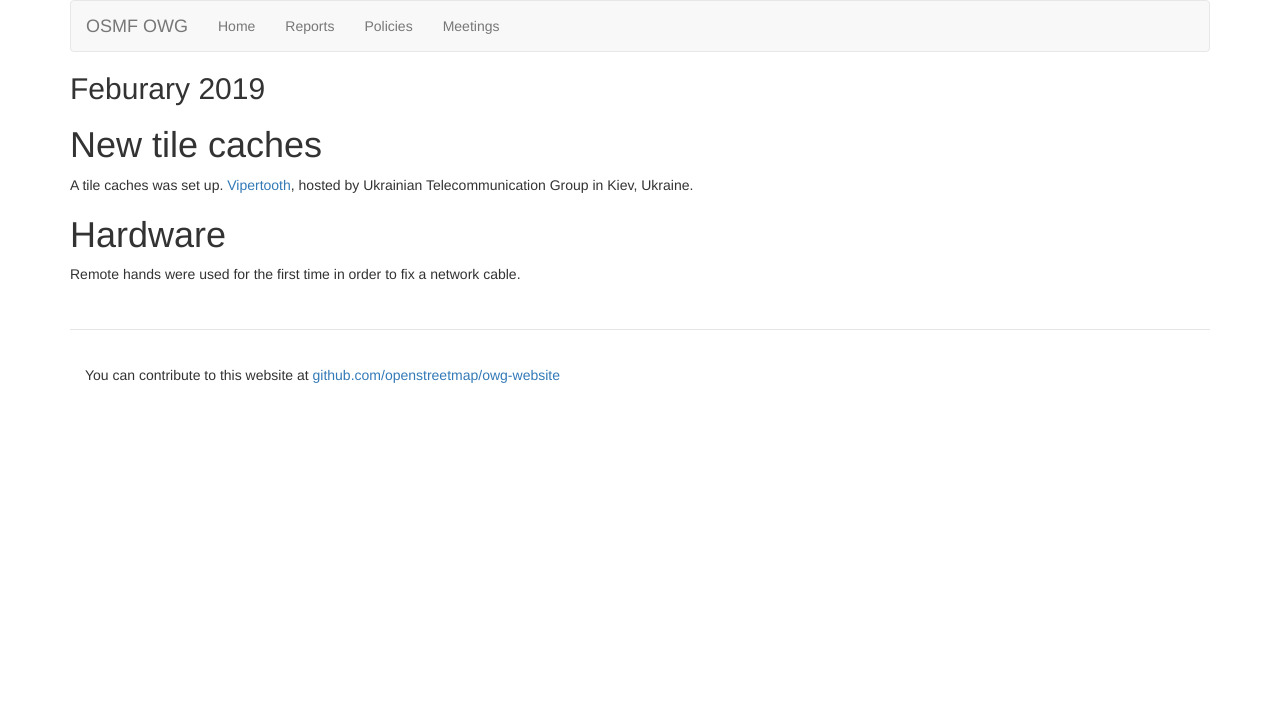
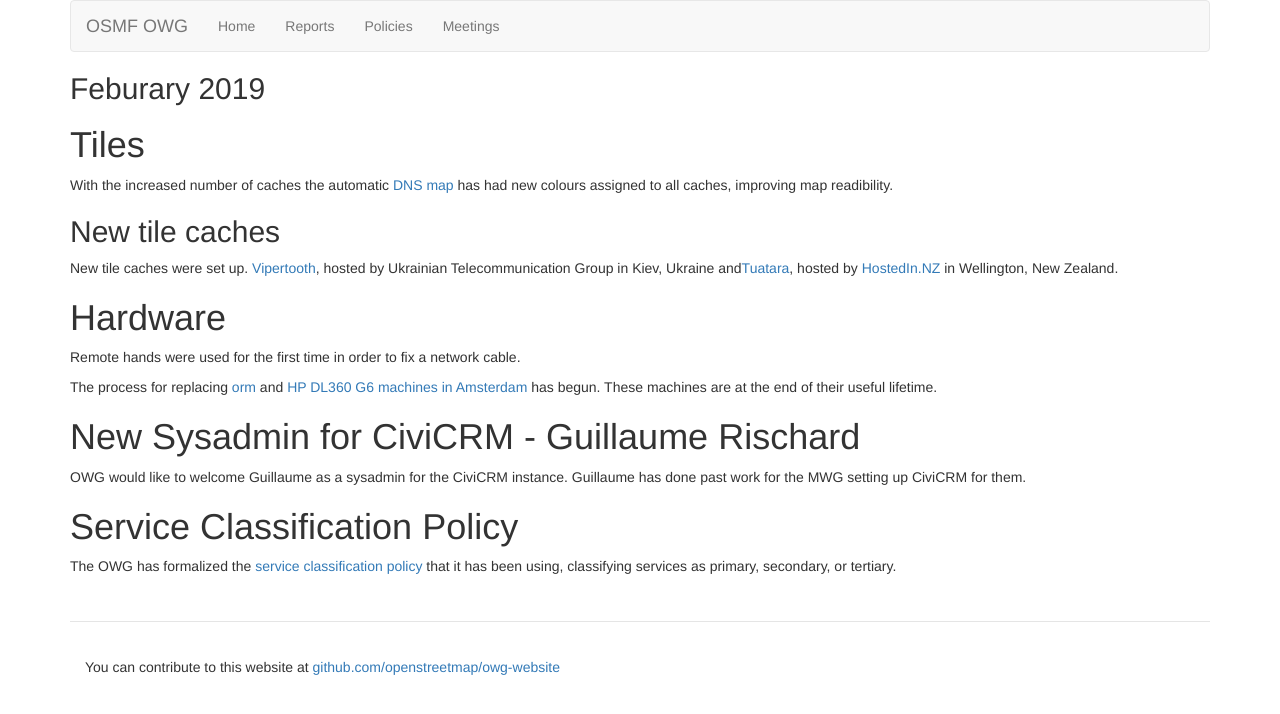
Before and after one commit to openstreetmap/owg-website, a Jekyll site: the page built from _posts/2019-02-01-feburary.md, in a window 1280 px wide. Shown: the top 714 px of the page. Built offline with Jekyll 4.4.1, drawn with Linux system fonts in a browser that asks for light colours.

Commit message:
Add remainder of feb to log

```diff
--- a/_posts/2019-02-01-feburary.md
+++ b/_posts/2019-02-01-feburary.md
@@ -4,10 +4,23 @@ title: Feburary 2019
 date: 2019-2-28 23:59:59
 ---
 
-# New tile caches
+# Tiles
 
-A tile caches was set up. [Vipertooth](https://hardware.openstreetmap.org/servers/vipertooth.openstreetmap.org/), hosted by Ukrainian Telecommunication Group in Kiev, Ukraine.
+With the increased number of caches the automatic [DNS map](https://dns.openstreetmap.org/tile.openstreetmap.org.html) has had new colours assigned to all caches, improving map readibility.
+
+## New tile caches
+
+New tile caches were set up. [Vipertooth](https://hardware.openstreetmap.org/servers/vipertooth.openstreetmap.org/), hosted by Ukrainian Telecommunication Group in Kiev, Ukraine and[Tuatara](https://hardware.openstreetmap.org/servers/tuatara.openstreetmap.org/), hosted by [HostedIn.NZ](https://hostedin.nz/) in Wellington, New Zealand.
 
 # Hardware
 
 Remote hands were used for the first time in order to fix a network cable.
+
+The process for replacing [orm](https://github.com/openstreetmap/operations/issues/283) and [HP DL360 G6 machines in Amsterdam](https://github.com/openstreetmap/operations/issues/282) has begun. These machines are at the end of their useful lifetime.
+
+# New Sysadmin for CiviCRM - Guillaume Rischard
+OWG would like to welcome Guillaume as a sysadmin for the CiviCRM instance. Guillaume has done past work for the MWG setting up CiviCRM for them.
+
+# Service Classification Policy
+
+The OWG has formalized the [service classification policy](https://operations.osmfoundation.org/policies/classification/) that it has been using, classifying services as primary, secondary, or tertiary.
```
